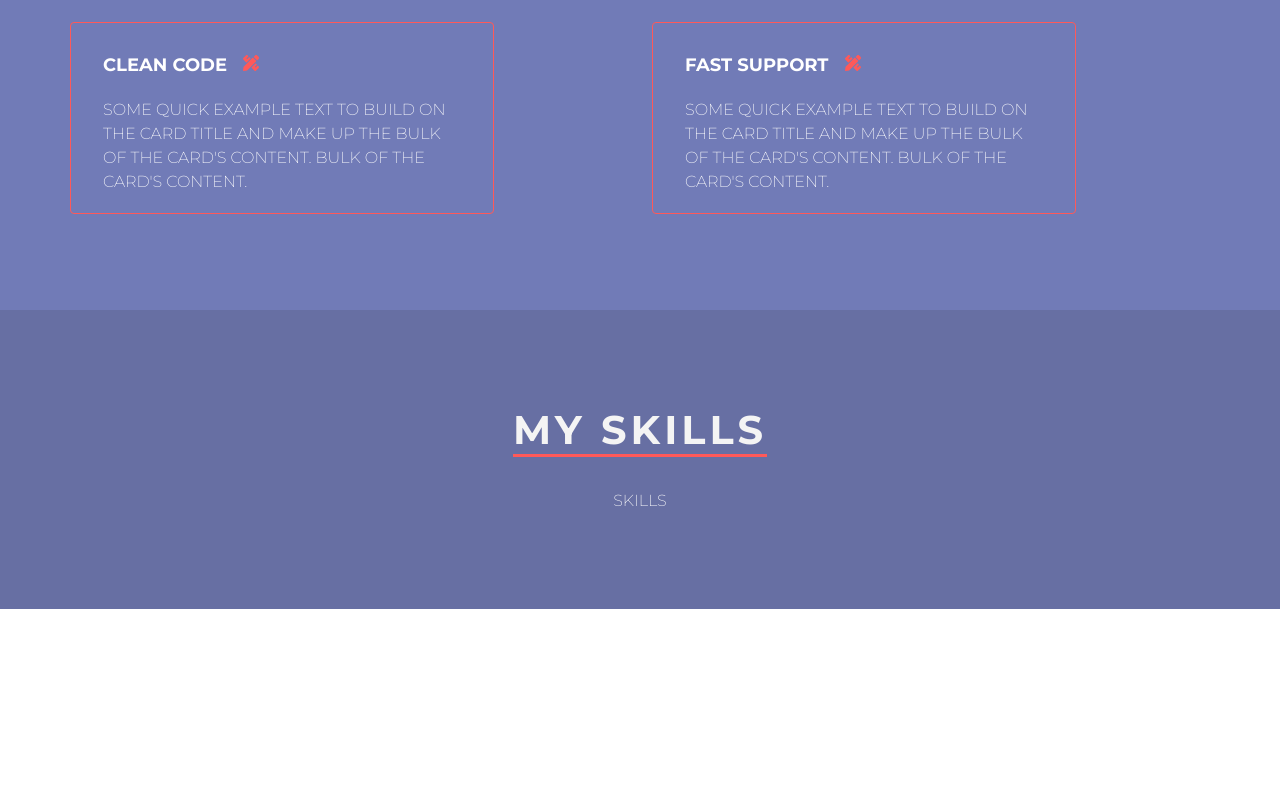
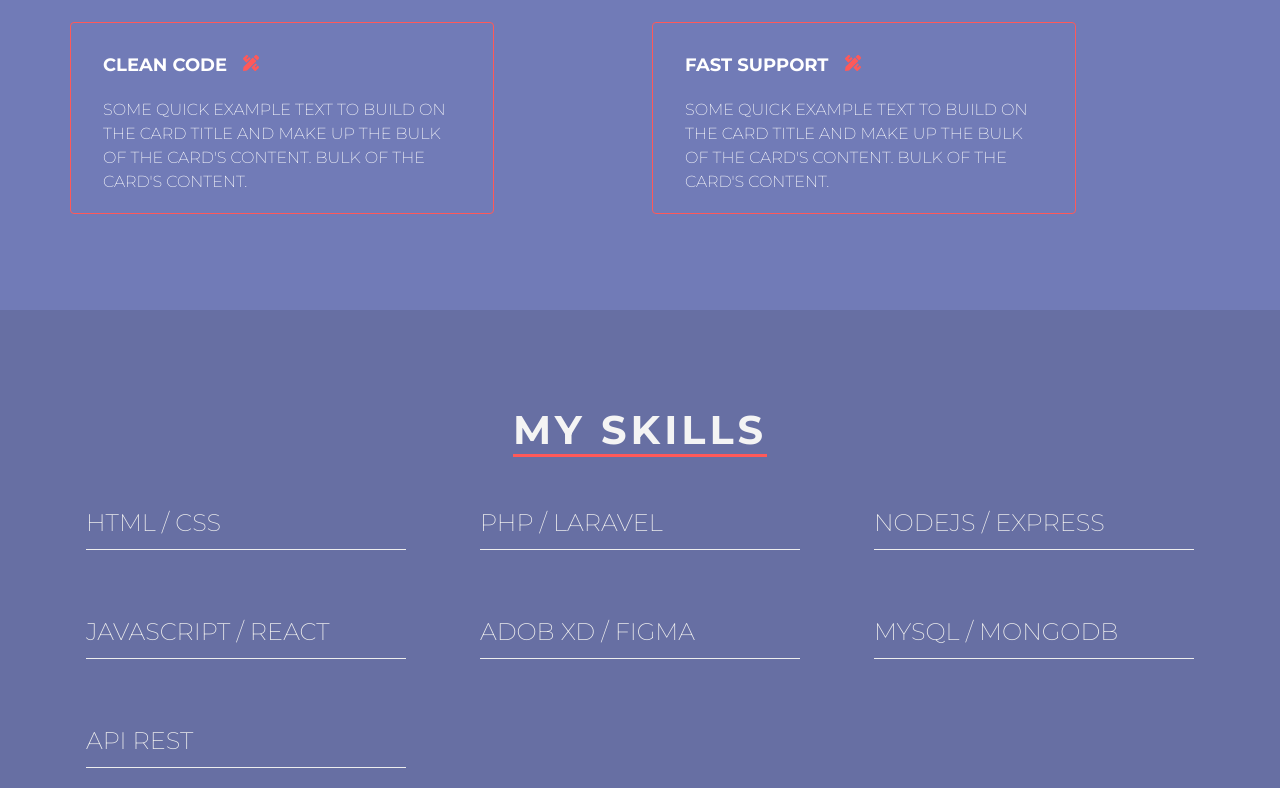
Before and after one commit to Douaa19/New_portfolio, a React (Create React App) app in the folder portfolio_front/: page / in a window 1280 px wide. Shown: the part 2081-2869 px from the top of the page. Before the commit the page ends 2690 px from the top, so only its background shows below. Built offline with nearby package versions, Linux system fonts and the light colour scheme.

Commit message:
SkillsSectionDone

```diff
--- a/portfolio_front/src/components/my-skills/MySkills.js
+++ b/portfolio_front/src/components/my-skills/MySkills.js
@@ -3,6 +3,17 @@ import { Container } from "reactstrap";
 import Skills from "./Skills";
 
 function MySkills() {
+  const myArr = [
+    "html / css",
+    "php / laravel",
+    "nodejs / express",
+    "javascript / react",
+    "adob xd / figma",
+    "mysql / mongodb",
+    "api rest",
+  ];
+
+  //   Styles
   const styles = {
     container: {
       padding: "6rem 0",
@@ -21,7 +32,7 @@ function MySkills() {
       width: "max-content",
       borderBottom: "3px solid #FF5959",
       letterSpacing: "4px",
-      marginBottom: "2rem",
+      marginBottom: "3rem",
     },
   };
 
@@ -31,7 +42,7 @@ function MySkills() {
         <div className="sectionTitle">
           <h1 style={styles.big}>my skills</h1>
         </div>
-        <Skills />
+        <Skills skills={myArr} />
       </Container>
     </div>
   );
--- a/portfolio_front/src/components/my-skills/Skills.js
+++ b/portfolio_front/src/components/my-skills/Skills.js
@@ -1,10 +1,30 @@
-import React from 'react'
+import React from "react";
 
+function Skills(skills) {
+  const styles = {
+    content: {
+      display: "flex",
+      flexDirection: "row",
+      flexWrap: "wrap",
+      justifyContent: "space-between",
+    },
+    element: {
+      color: "#EEEEEE",
+      fontSize: "24px",
+      borderBottom: "1px solid #EEEEEE",
+      margin: "0 1rem 4rem 1rem",
+      width: "20rem",
+      paddingBottom: "0.5rem",
+    },
+  };
 
-function Skills() {
   return (
-    <div>Skills</div>
-  )
+    <div style={styles.content}>
+      {skills.skills.map((element, index) => {
+        return <span style={styles.element}>{element}</span>;
+      })}
+    </div>
+  );
 }
 
-export default Skills
+export default Skills;
```
